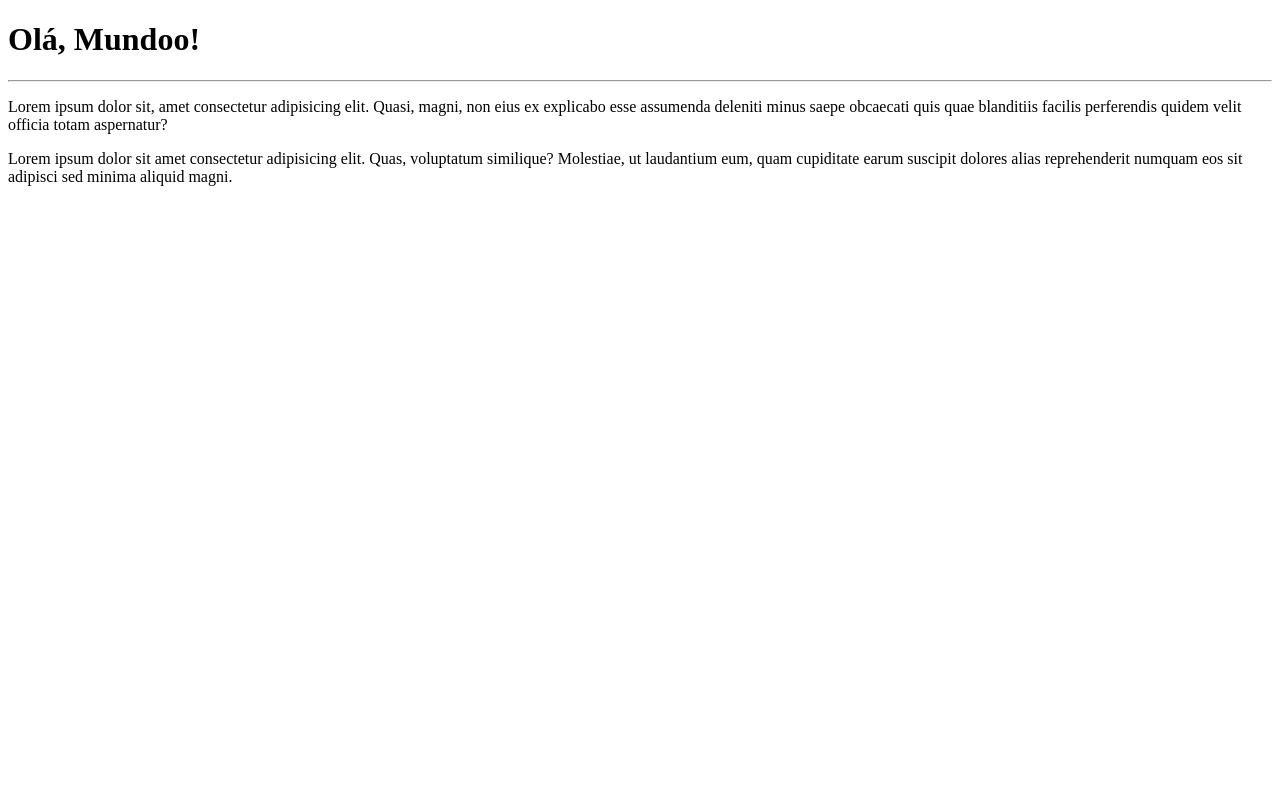
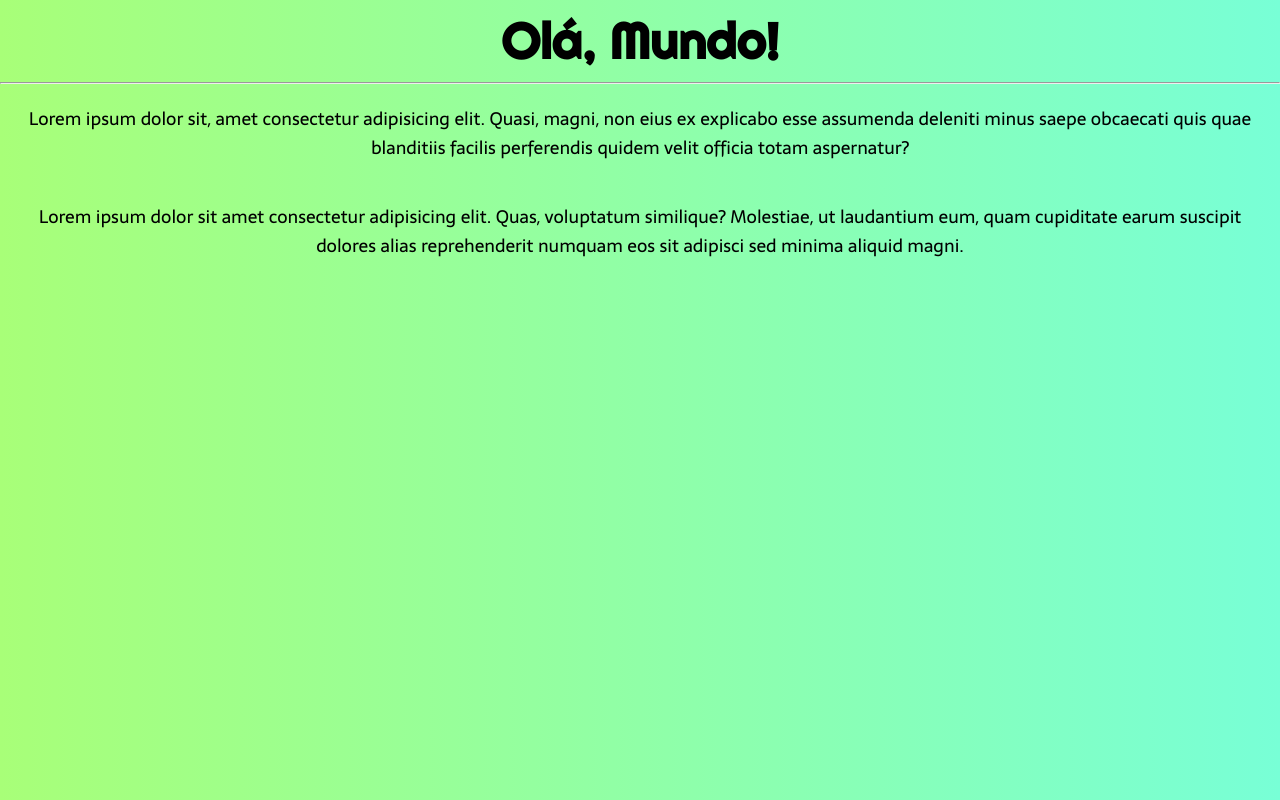
Before and after one commit to samuel-git923/Ola-Mundo, a plain HTML site: page site-exemplo/index.html in a window 1280 px wide. Drawn offline with Linux system fonts and the light colour scheme.

Commit message:
Comecei a estilização

```diff
--- a/site-exemplo/index.html
+++ b/site-exemplo/index.html
@@ -4,10 +4,12 @@
     <meta charset="UTF-8">
     <meta http-equiv="X-UA-Compatible" content="IE=edge">
     <meta name="viewport" content="width=device-width, initial-scale=1.0">
+    <link rel="stylesheet" href="/site-exemplo/style.css">
     <title>Meu primeiro site em repositório</title>
 </head>
 <body>
-    <h1>Olá, Mundoo!</h1>
+
+    <h1>Olá, Mundo!</h1>
     <hr>
     <p>Lorem ipsum dolor sit, amet consectetur adipisicing elit. Quasi, magni, non eius ex explicabo esse assumenda deleniti minus saepe obcaecati quis quae blanditiis facilis perferendis quidem velit officia totam aspernatur?</p>
     <p>Lorem ipsum dolor sit amet consectetur adipisicing elit. Quas, voluptatum similique? Molestiae, ut laudantium eum, quam cupiditate earum suscipit dolores alias reprehenderit numquam eos sit adipisci sed minima aliquid magni.</p>
--- /dev/null
+++ b/site-exemplo/style.css
@@ -0,0 +1,26 @@
+@import url('https://fonts.googleapis.com/css2?family=Righteous&family=Sarala&display=swap');
+
+* {
+    margin: 0;
+    padding: 0;
+    box-sizing: border-box;
+    text-decoration: none;
+    list-style: none;
+}
+
+body {
+    background: linear-gradient(to right, #a8ff78, #78ffd6);
+    text-align: center;
+    font-family: 'Sarala', sans-serif;
+}
+
+body h1 {
+    font-family: 'Righteous', cursive;
+    padding: 10px;
+    font-size: 50px;
+}
+
+body p {
+    padding: 20px;
+    font-size: 18px
+}
```
